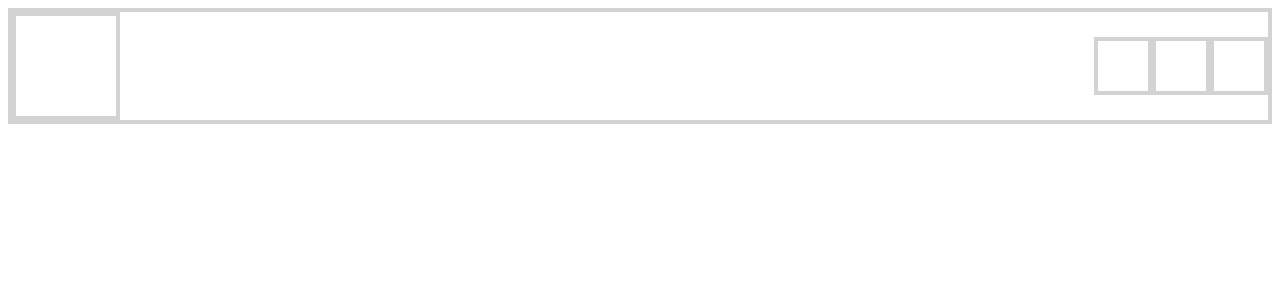
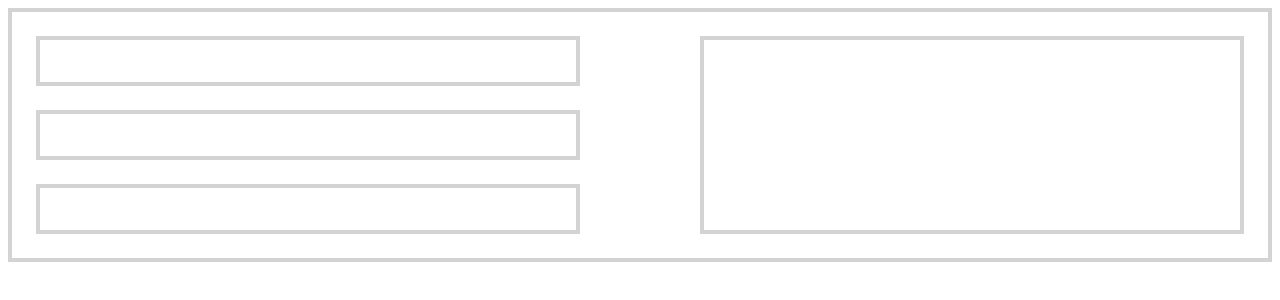
Before and after one commit to tjsaverin09/Layout-1, a plain HTML site: page index.html in a window 1280 px wide. Drawn offline with Linux system fonts and the light colour scheme.

Commit message:
Layout 3

```diff
--- a/index.html
+++ b/index.html
@@ -1,19 +1,19 @@
 <!DOCTYPE html>
 <html lang="en">
   <head>
-    <meta charset="UTF-8">
-    <meta name="viewport" content="width=device-width, initial-scale=1.0">
+    <meta charset="UTF-8" />
+    <meta name="viewport" content="width=device-width, initial-scale=1.0" />
     <title>Document</title>
-    <link rel="stylesheet" href="./styles.css">
+    <link rel="stylesheet" href="./styles.css" />
   </head>
   <body>
     <div class="container">
-        <div class="box"></div>
       <div class="box-wrapper">
         <div class="box box-small"></div>
         <div class="box box-small"></div>
         <div class="box box-small"></div>
       </div>
+      <div class="box box-large"></div>
     </div>
   </body>
 </html>
--- a/styles.css
+++ b/styles.css
@@ -1,20 +1,27 @@
-.box{
-    border: 4px solid lightgray;
-    width: 100px;
-    height: 100px;
+* {
+  box-sizing: border-box;
 }
+
+.container {
+  border: 4px solid lightgray;
+  padding: 24px 24px 0 24px;
+  display: flex;
+  justify-content: space-between;
+}
+
+.box {
+  border: 4px solid lightgray;
+  margin-bottom: 24px;
+}
+
 .box-small {
-    width: 50px;
-    height: 50px;
+  height: 50px;
 }
 
 .box-wrapper {
-    display: flex;
-    align-items: center;
+  width: 45%;
 }
 
-.container {
-    border: 4px solid lightgray;
-    display: flex;
-    justify-content: space-between;
+.box-large {
+  width: 45%;
 }
```
Lines whose indentation alone changed are shown as unchanged.
